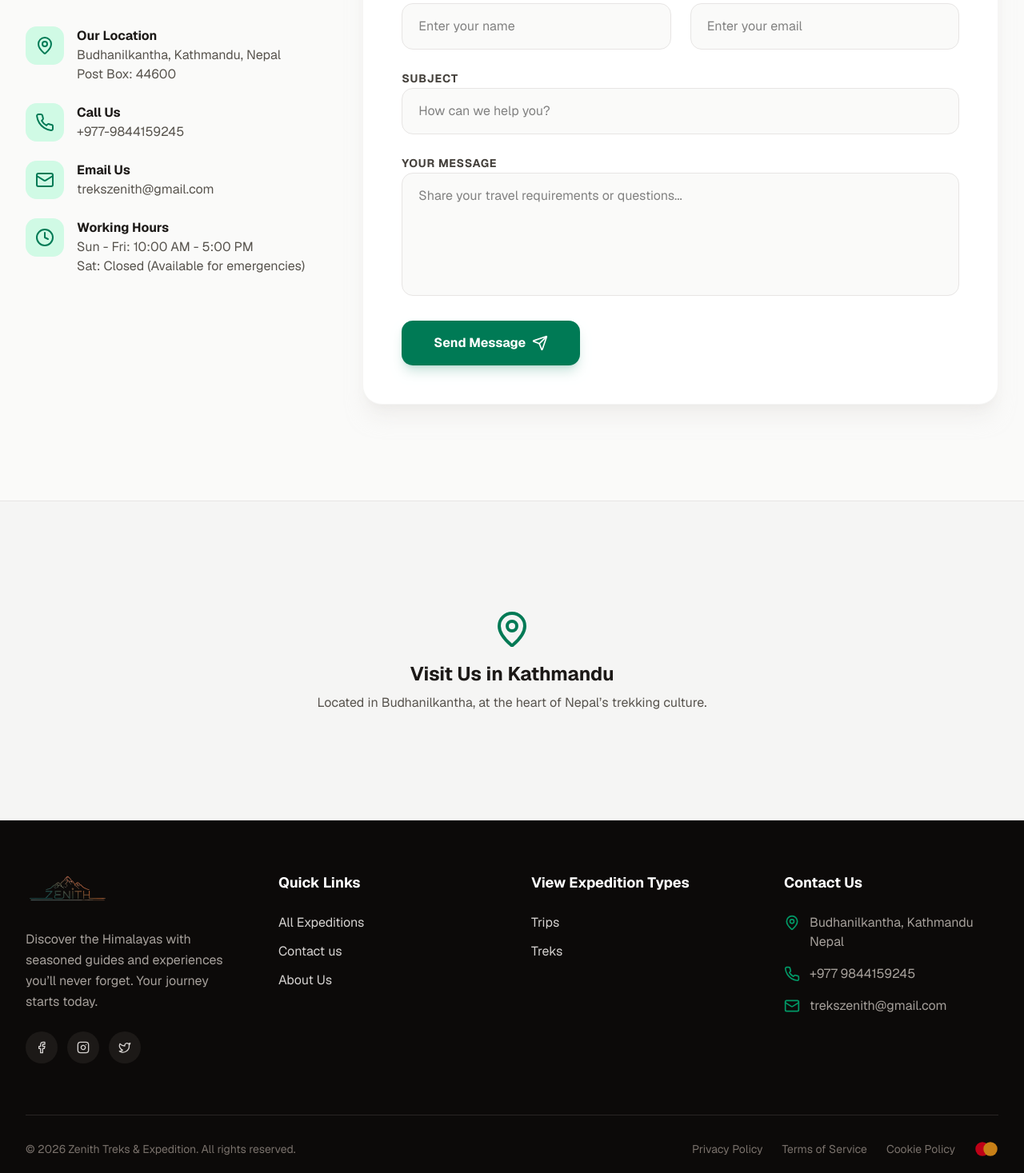
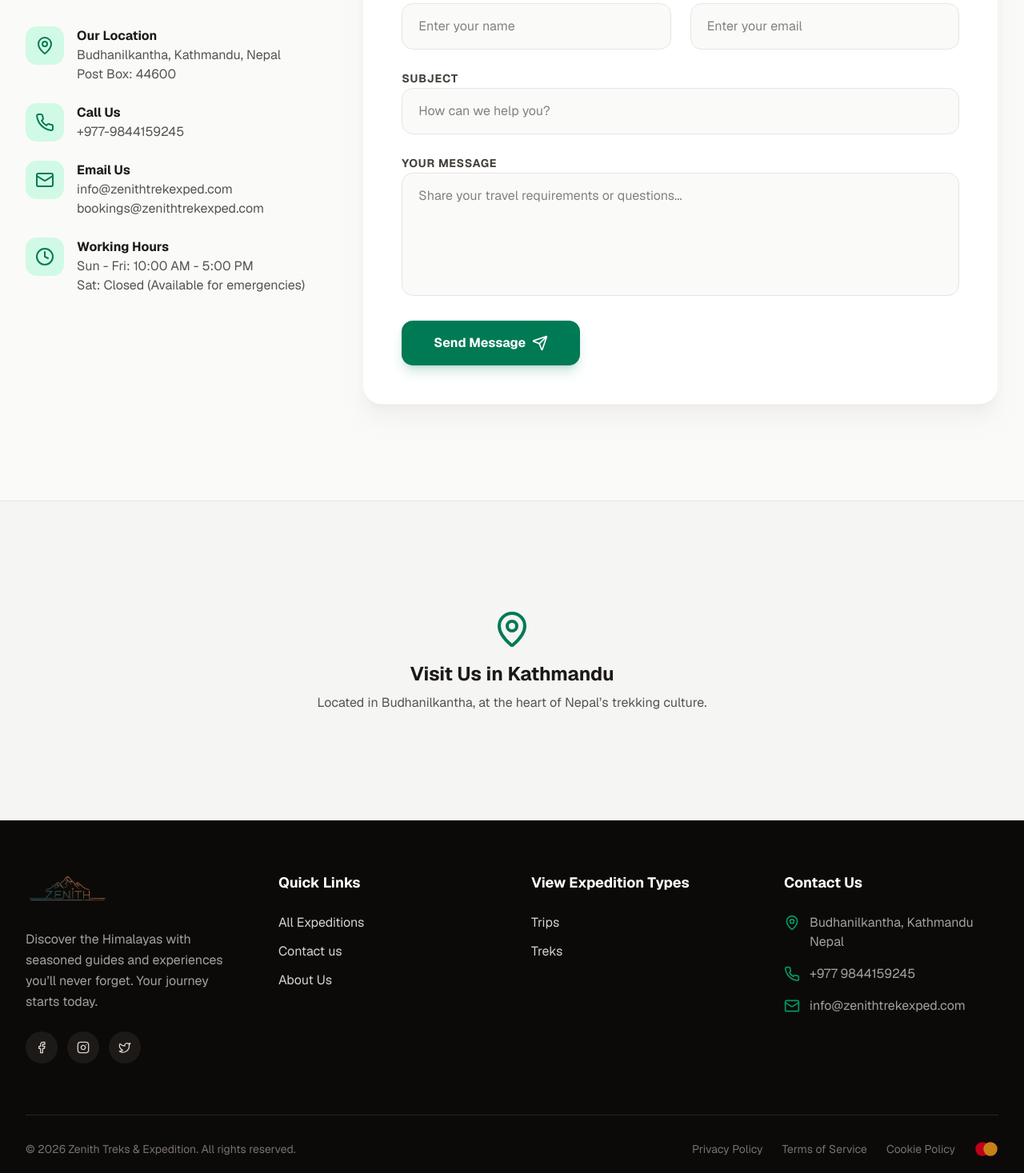
Before and after one commit to ujjwalnp/ZenithTREKS, a Next.js app: page /contact in a window 1280 px wide. Shown: the part 537-2004 px from the top of the page at 80% size. Built offline with nearby package versions, Linux system fonts and the light colour scheme; no server answers; the database is empty.

Commit message:
feat: update email

```diff
--- a/app/contact/page.js
+++ b/app/contact/page.js
@@ -91,9 +91,8 @@ export default function ContactPage() {
                 </div>
                 <div>
                   <h3 className="font-bold text-stone-900">Email Us</h3>
-                  <p className="text-stone-600">trekszenith@gmail.com</p>
-                  {/* <p className="text-stone-600">info@ramhimalayan.com</p> */}
-                  {/* <p className="text-stone-600">bookings@ramhimalayan.com</p> */}
+                  <p className="text-stone-600">info@zenithtrekexped.com</p>
+                  <p className="text-stone-600">bookings@zenithtrekexped.com</p>
                 </div>
               </div>
 
--- a/components/Footer.js
+++ b/components/Footer.js
@@ -124,7 +124,7 @@ export default function Footer() {
               <li className="flex items-center gap-3">
                 <Mail className="h-4 w-4 sm:h-5 sm:w-5 text-emerald-600 flex-shrink-0" />
                 <a href="mailto:trekszenith@gmail.com" className="text-stone-400 hover:text-emerald-500 transition-colors text-sm sm:text-base break-all">
-                  trekszenith@gmail.com
+                  info@zenithtrekexped.com
                 </a>
               </li>
             </ul>
```
